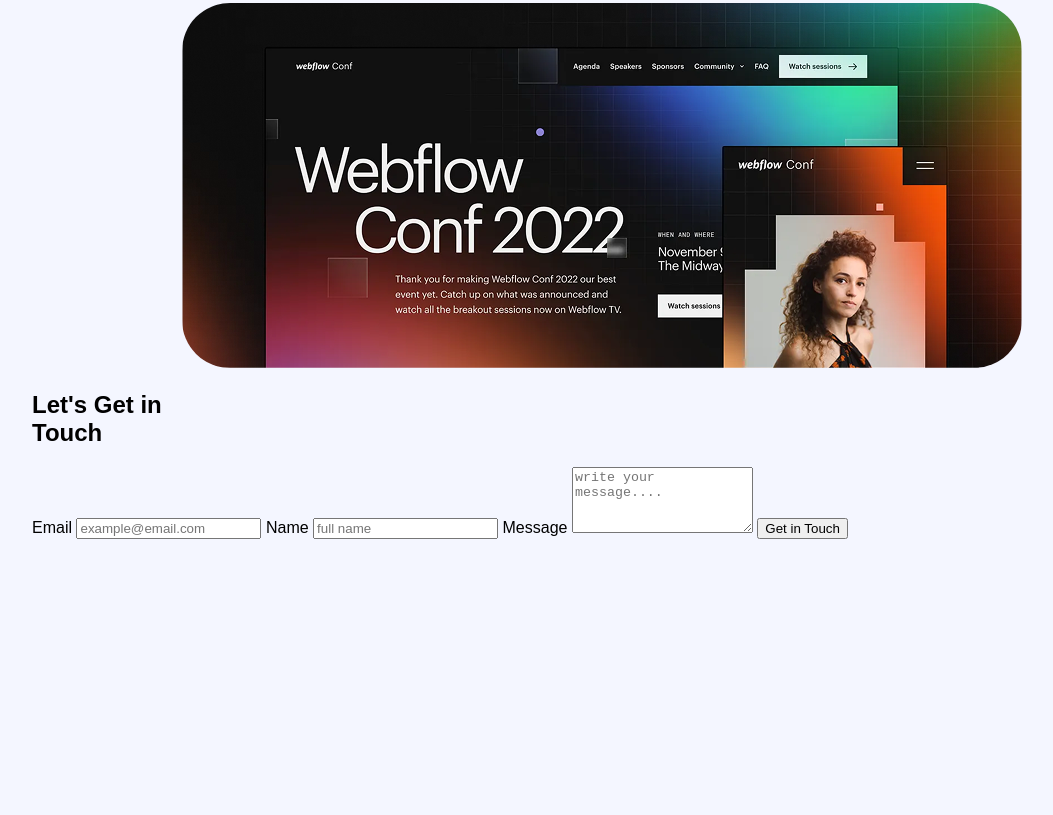
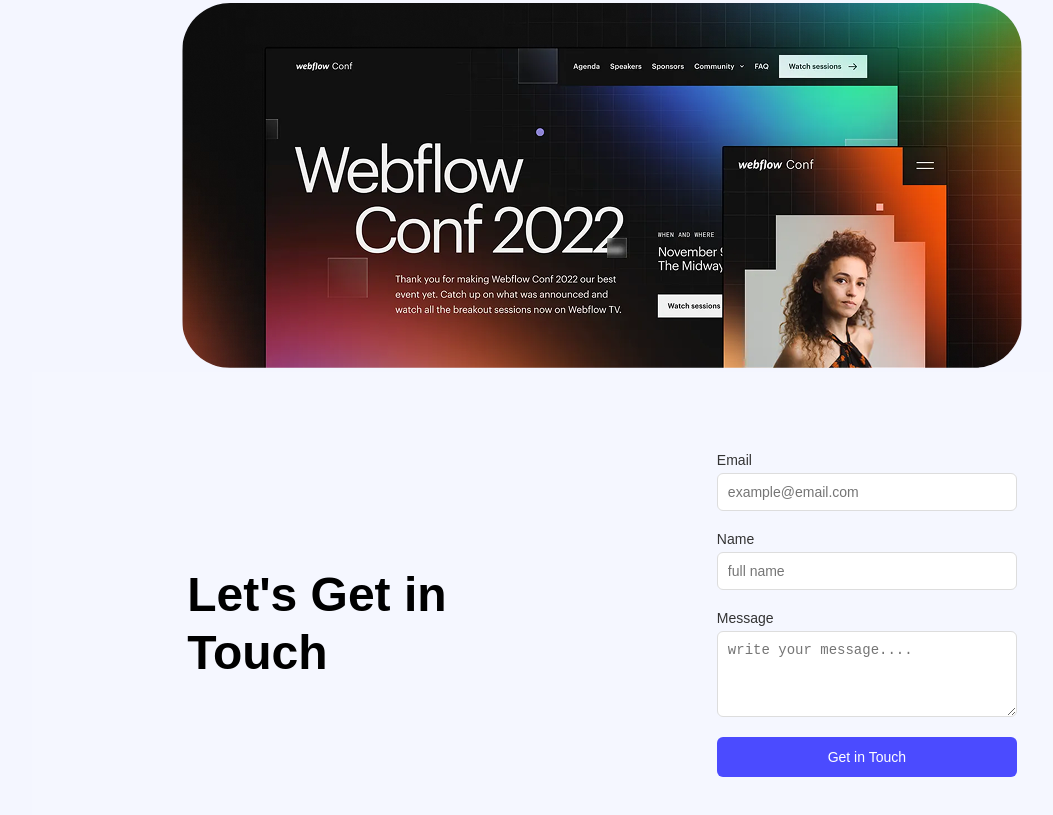
Before and after one commit to Jahangirzihad/my-easy-simple-project, a plain HTML site: page index.html in a window 1280 px wide. Shown: the part 1927-2742 px from the top of the page, without its empty margins (38-1091 px from the left). Before the commit the page ends 2466 px from the top, so only its background shows below. Drawn offline with Linux system fonts and the light colour scheme.

```diff
--- a/style/style.css
+++ b/style/style.css
@@ -224,3 +224,62 @@ body {
   font-size: 12px;
   color: #999;
 }
+
+/* get in touch section */
+
+main.contact {
+  margin: 0;
+  background-color: #f5f7ff;
+}
+
+.contact-section {
+  display: flex;
+  justify-content: space-around;
+  align-items: center;
+  padding: 80px 20px;
+  background-color: #f5f7ff;
+  flex-wrap: wrap;
+}
+
+.contact-text h1 {
+  font-size: 48px;
+  color: #000;
+  line-height: 1.2;
+  margin-bottom: 20px;
+}
+
+.contact-form form {
+  display: flex;
+  flex-direction: column;
+  width: 300px;
+}
+
+.contact-form label {
+  font-size: 14px;
+  margin-bottom: 5px;
+  color: #333;
+}
+
+.contact-form input,
+.contact-form textarea {
+  padding: 10px;
+  margin-bottom: 20px;
+  border: 1px solid #ddd;
+  border-radius: 6px;
+  font-size: 14px;
+}
+
+.contact-form button {
+  background-color: #4b4bff;
+  color: #fff;
+  padding: 12px;
+  font-size: 14px;
+  border: none;
+  border-radius: 6px;
+  cursor: pointer;
+  transition: background-color 0.3s ease;
+}
+
+.contact-form button:hover {
+  background-color: #3737d4;
+}
```
